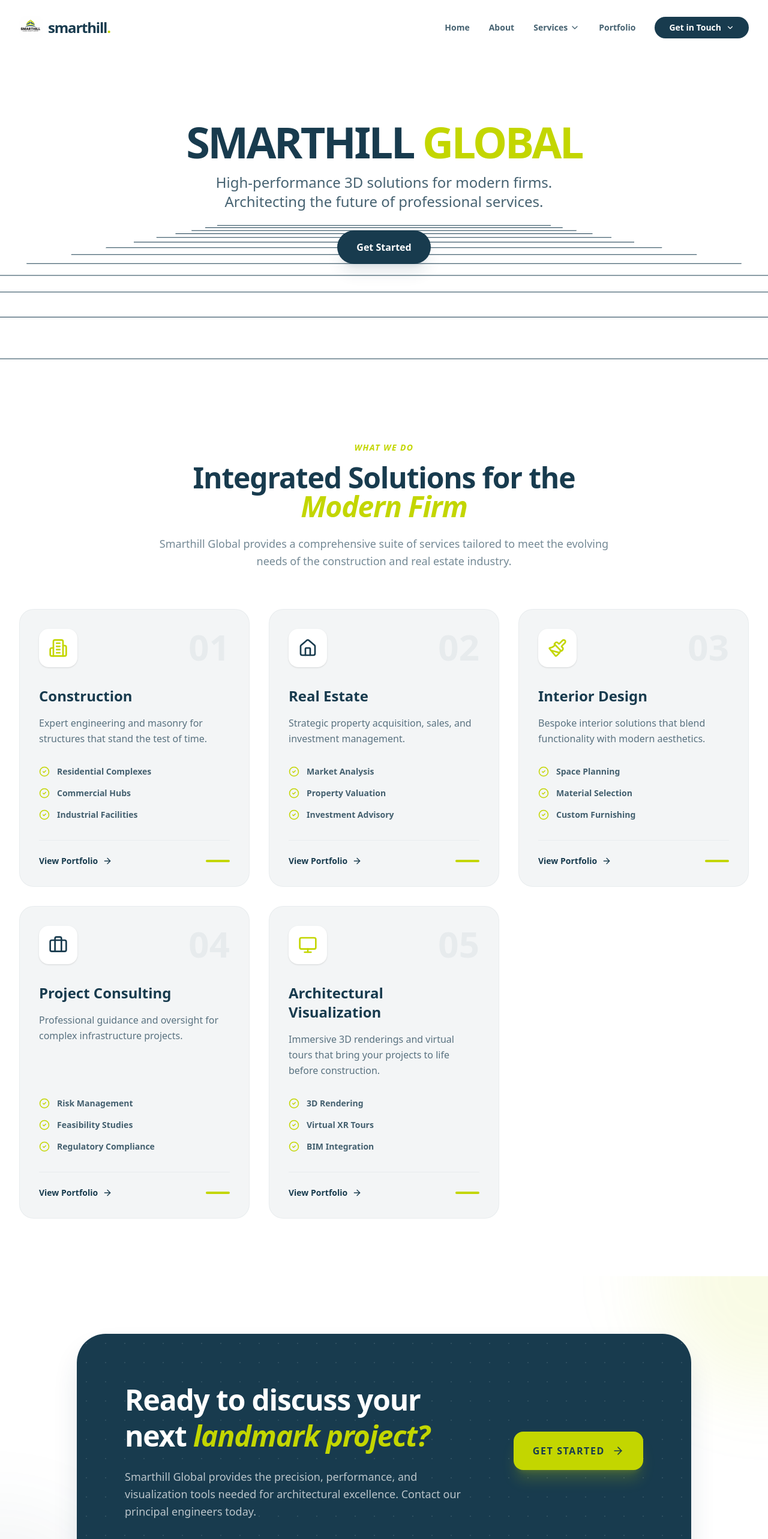
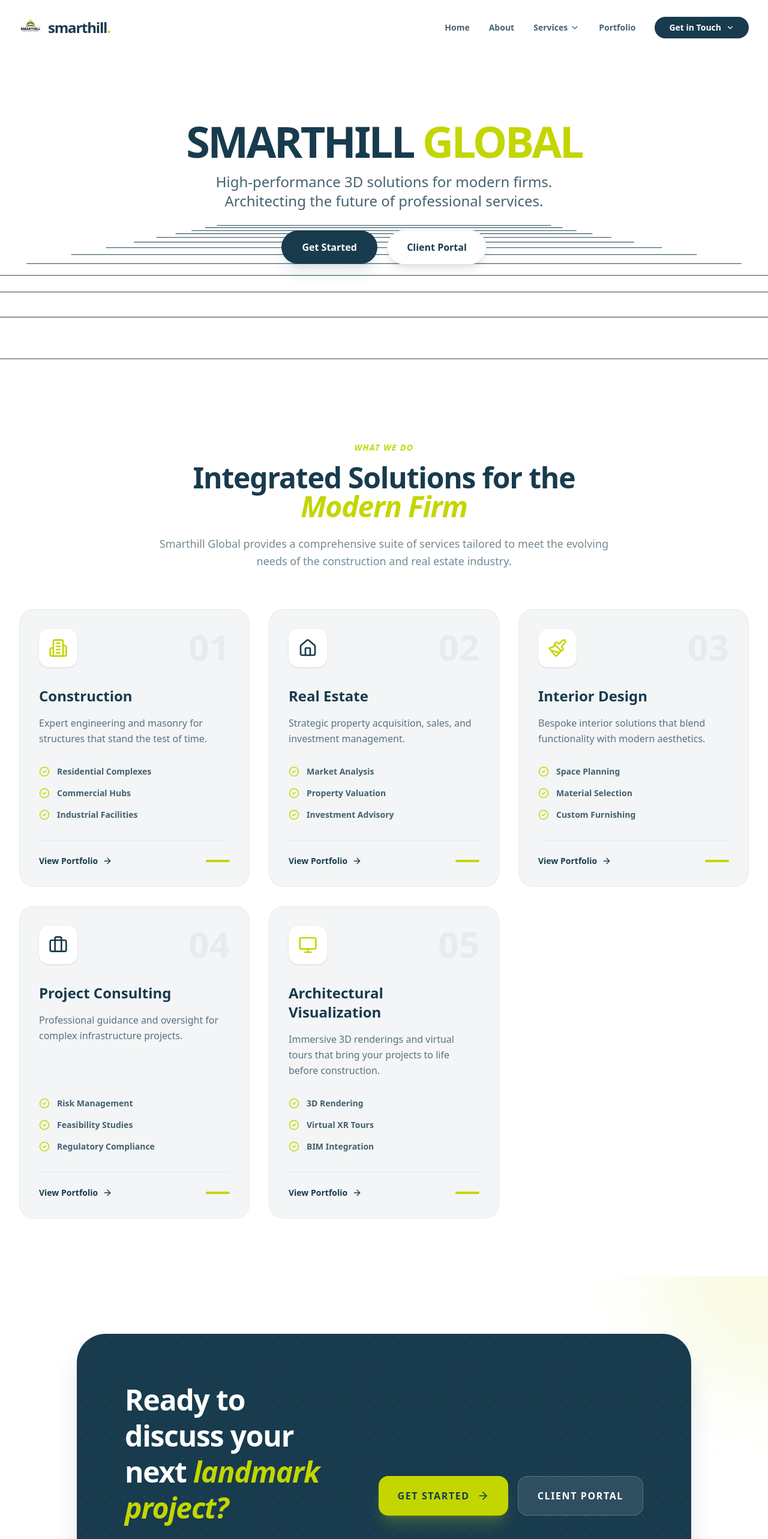
Before and after one commit to bravono/smart_hill_global, a Next.js app: page / in a window 1280 px wide. Shown: the top 2565 px of the page at 60% size. Built offline with nearby package versions, Linux system fonts and the light colour scheme.

Commit message:
Feat: Add the client portal button that takes client to their profile and create the login page.

```diff
--- a/src/components/CTASection.tsx
+++ b/src/components/CTASection.tsx
@@ -2,6 +2,7 @@
 
 import { motion } from 'framer-motion';
 import { ArrowRight, Calendar } from 'lucide-react';
+import Link from 'next/link';
 
 export default function CTASection() {
   return (
@@ -28,11 +29,17 @@ export default function CTASection() {
             <div className="flex flex-col sm:flex-row gap-4 w-full md:w-auto shrink-0">
               <button
                 onClick={() => window.dispatchEvent(new CustomEvent('open-contact-wizard'))}
-                className="px-8 py-5 bg-brand-accent text-brand-blue font-black tracking-widest uppercase rounded-2xl flex items-center justify-center gap-3 hover:translate-y-[-2px] transition-all shadow-xl shadow-brand-accent/20"
+                className="px-8 py-5 bg-brand-accent text-brand-blue font-black tracking-widest uppercase rounded-2xl flex items-center justify-center gap-3 hover:translate-y-[-2px] transition-all shadow-xl shadow-brand-accent/20 grow md:grow-0"
               >
                 Get Started
                 <ArrowRight size={20} />
               </button>
+              <Link
+                href="/login"
+                className="px-8 py-5 bg-white/10 text-white border border-white/20 font-black tracking-widest uppercase rounded-2xl flex items-center justify-center gap-3 hover:bg-white/20 transition-all grow md:grow-0"
+              >
+                Client Portal
+              </Link>
             </div>
           </div>
         </div>
--- a/src/components/HeroSection.tsx
+++ b/src/components/HeroSection.tsx
@@ -4,6 +4,7 @@ import { Canvas } from '@react-three/fiber';
 import { Suspense } from 'react';
 import { Scene } from './three/Scene';
 import { OrbitControls } from '@react-three/drei';
+import Link from 'next/link';
 
 export default function HeroSection() {
   return (
@@ -25,13 +26,19 @@ export default function HeroSection() {
           High-performance 3D solutions for modern firms.
           Architecting the future of professional services.
         </p>
-        <div className="mt-8">
+        <div className="mt-8 flex flex-col sm:flex-row gap-4 items-center justify-center">
           <button
             onClick={() => window.dispatchEvent(new CustomEvent('open-contact-wizard'))}
-            className="px-8 py-4 bg-brand-blue text-[#ffffff] font-semibold rounded-full hover:bg-brand-blue/90 transition-all transform hover:scale-105 shadow-xl shadow-brand-blue/10"
+            className="px-8 py-4 bg-brand-blue text-[#ffffff] font-semibold rounded-full hover:bg-brand-blue/90 transition-all transform hover:scale-105 shadow-xl shadow-brand-blue/10 min-w-[160px]"
           >
             Get Started
           </button>
+          <Link
+            href="/login"
+            className="px-8 py-4 bg-white text-brand-blue border border-brand-blue/10 font-semibold rounded-full hover:bg-brand-blue/5 transition-all transform hover:scale-105 shadow-lg min-w-[160px]"
+          >
+            Client Portal
+          </Link>
         </div>
       </div>
     </section>
```
